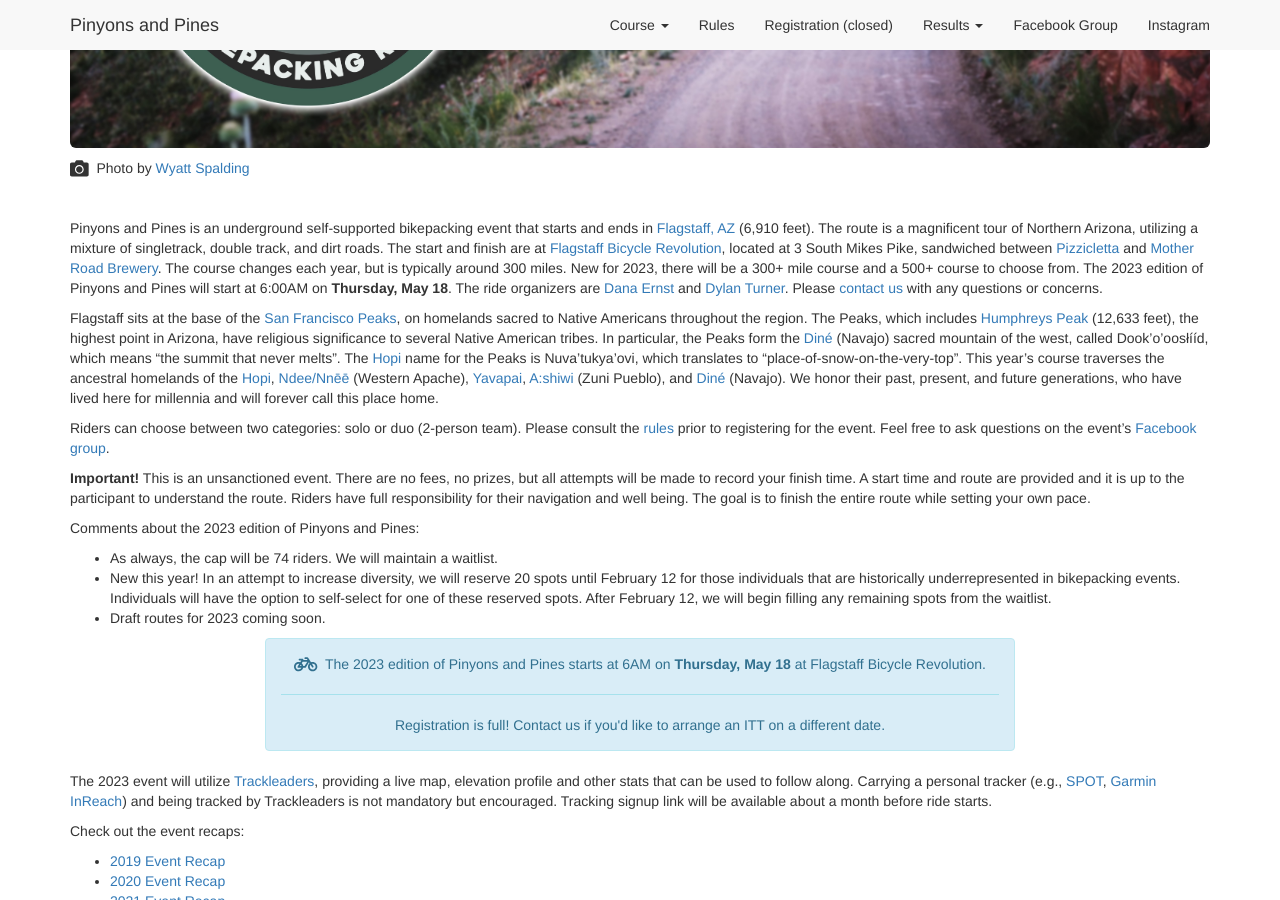
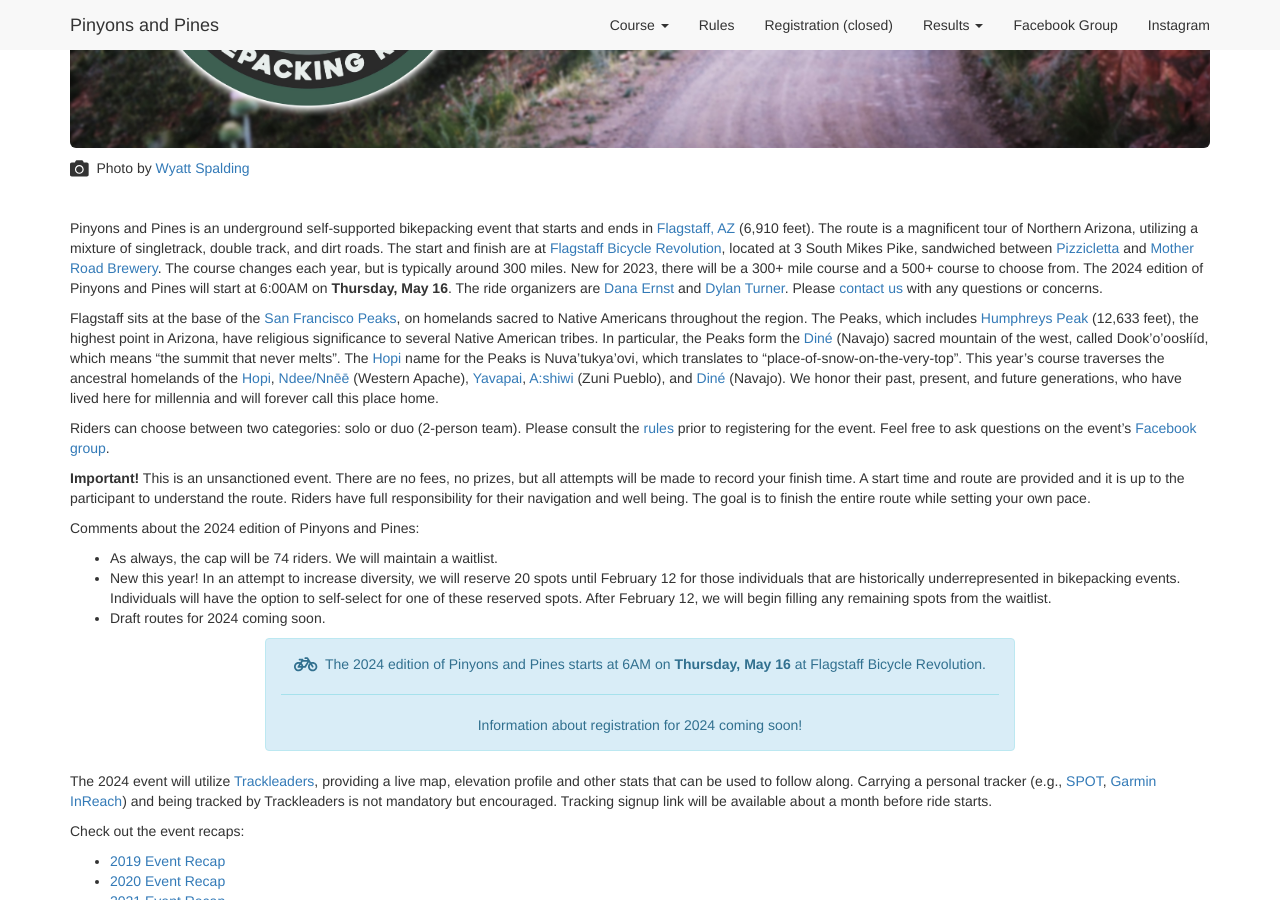
Before and after one commit to dcernst/PinyonsPines, a Jekyll site: the page built from index.md, in a window 1280 px wide and 900 px high, scrolled down 332 px. Built offline with Jekyll 4.4.1, drawn with Linux system fonts in a browser that asks for light colours; nearby versions of some CDN libraries.

Commit message:
Update index.md

```diff
--- a/index.md
+++ b/index.md
@@ -23,7 +23,7 @@
 
 <br>
 
-Pinyons and Pines is an underground self-supported bikepacking event that starts and ends in [Flagstaff, AZ](https://en.wikipedia.org/wiki/Flagstaff,_Arizona) (6,910 feet). The route is a magnificent tour of Northern Arizona, utilizing a mixture of singletrack, double track, and dirt roads.  The start and finish are at [Flagstaff Bicycle Revolution](http://flagbikerev.com), located at 3 South Mikes Pike, sandwiched between [Pizzicletta](http://www.pizzicletta.com) and [Mother Road Brewery](https://www.motherroadbeer.com). The course changes each year, but is typically around 300 miles. New for 2023, there will be a 300+ mile course and a 500+ course to choose from. The 2023 edition of Pinyons and Pines will start at 6:00AM on **Thursday, May 18**. The ride organizers are [Dana Ernst](http://danaernst.com) and [Dylan Turner](https://www.instagram.com/theseasonedbikepacker/). Please [contact us](mailto:pinyonsandpines@gmail.com) with any questions or concerns.
+Pinyons and Pines is an underground self-supported bikepacking event that starts and ends in [Flagstaff, AZ](https://en.wikipedia.org/wiki/Flagstaff,_Arizona) (6,910 feet). The route is a magnificent tour of Northern Arizona, utilizing a mixture of singletrack, double track, and dirt roads.  The start and finish are at [Flagstaff Bicycle Revolution](http://flagbikerev.com), located at 3 South Mikes Pike, sandwiched between [Pizzicletta](http://www.pizzicletta.com) and [Mother Road Brewery](https://www.motherroadbeer.com). The course changes each year, but is typically around 300 miles. New for 2023, there will be a 300+ mile course and a 500+ course to choose from. The 2024 edition of Pinyons and Pines will start at 6:00AM on **Thursday, May 16**. The ride organizers are [Dana Ernst](http://danaernst.com) and [Dylan Turner](https://www.instagram.com/theseasonedbikepacker/). Please [contact us](mailto:pinyonsandpines@gmail.com) with any questions or concerns.
 
 Flagstaff sits at the base of the [San Francisco Peaks](https://en.wikipedia.org/wiki/San_Francisco_Peaks), on homelands sacred to Native Americans throughout the region.  The Peaks, which includes [Humphreys Peak](https://en.wikipedia.org/wiki/Humphreys_Peak) (12,633 feet), the highest point in Arizona, have religious significance to several Native American tribes. In particular, the Peaks form the [Diné](https://en.wikipedia.org/wiki/Navajo) (Navajo) sacred mountain of the west, called Dook'o'oosłííd, which means "the summit that never melts". The [Hopi](https://en.wikipedia.org/wiki/Hopi) name for the Peaks is Nuva'tukya'ovi, which translates to "place-of-snow-on-the-very-top".  This year's course traverses the ancestral homelands of the [Hopi](https://en.wikipedia.org/wiki/Hopi), [Ndee/Nnēē](https://en.wikipedia.org/wiki/Western_Apache_people) (Western Apache), [Yavapai](https://en.wikipedia.org/wiki/Yavapai), [A:shiwi](https://en.wikipedia.org/wiki/Zuni_people) (Zuni Pueblo), and [Diné](https://en.wikipedia.org/wiki/Navajo) (Navajo). We honor their past, present, and future generations, who have lived here for millennia and will forever call this place home.
 
@@ -31,13 +31,13 @@
 
 <strong>Important!</strong> This is an unsanctioned event. There are no fees, no prizes, but all attempts will be made to record your finish time. A start time and route are provided and it is up to the participant to understand the route. Riders have full responsibility for their navigation and well being. The goal is to finish the entire route while setting your own pace.
 
-Comments about the 2023 edition of Pinyons and Pines:
+Comments about the 2024 edition of Pinyons and Pines:
 
 <!-- - Registration for this year's event will open on Thursday, January 12 at 7am. -->
 
 - As always, the cap will be 74 riders. We will maintain a waitlist.
 - New this year! In an attempt to increase diversity, we will reserve 20 spots until February 12 for those individuals that are historically underrepresented in bikepacking events. Individuals will have the option to self-select for one of these reserved spots. After February 12, we will begin filling any remaining spots from the waitlist.
-- Draft routes for 2023 coming soon.
+- Draft routes for 2024 coming soon.
 
 <div class="row">
 <div class="col-md-2 col-lg-2">
@@ -45,13 +45,13 @@
 <div class="col-xs-12 col-sm-12 col-md-8 col-lg-8">
 <div class="alert alert-info" role="alert">
 <center>
-<i class="fas fa-bicycle fa-lg"></i>&nbsp; The 2023 edition of Pinyons and Pines starts at 6AM on <strong>Thursday, May 18</strong> at Flagstaff Bicycle Revolution.
+<i class="fas fa-bicycle fa-lg"></i>&nbsp; The 2024 edition of Pinyons and Pines starts at 6AM on <strong>Thursday, May 16</strong> at Flagstaff Bicycle Revolution.
 
 <hr>
 
-<!-- Registration will open at 7am (AZ time) on Thursday, January 12. -->
+Information about registration for 2024 coming soon!
 
- Registration is full! Contact us if you'd like to arrange an ITT on a different date.
+ <!-- Registration is full! Contact us if you'd like to arrange an ITT on a different date. -->
 
 <!--<hr> -->
 
@@ -71,7 +71,7 @@
 <div class="col-md-2 col-lg-2"></div>
 </div>
 
-The 2023 event will utilize [Trackleaders](http://trackleaders.com), providing a live map, elevation profile and other stats that can be used to follow along. Carrying a personal tracker (e.g., [SPOT](https://www.findmespot.com/en/), [Garmin InReach](https://explore.garmin.com/en-US/inreach/)) and being tracked by Trackleaders is not mandatory but encouraged. Tracking signup link will be available about a month before ride starts.
+The 2024 event will utilize [Trackleaders](http://trackleaders.com), providing a live map, elevation profile and other stats that can be used to follow along. Carrying a personal tracker (e.g., [SPOT](https://www.findmespot.com/en/), [Garmin InReach](https://explore.garmin.com/en-US/inreach/)) and being tracked by Trackleaders is not mandatory but encouraged. Tracking signup link will be available about a month before ride starts.
 
 Check out the event recaps:
 
```
